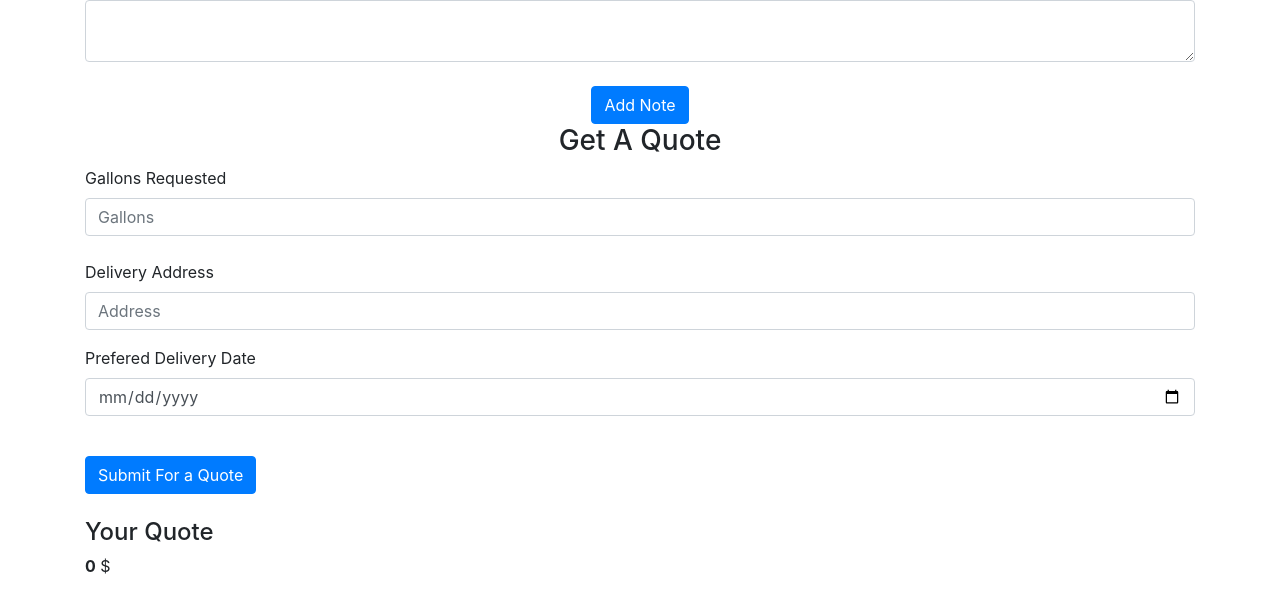
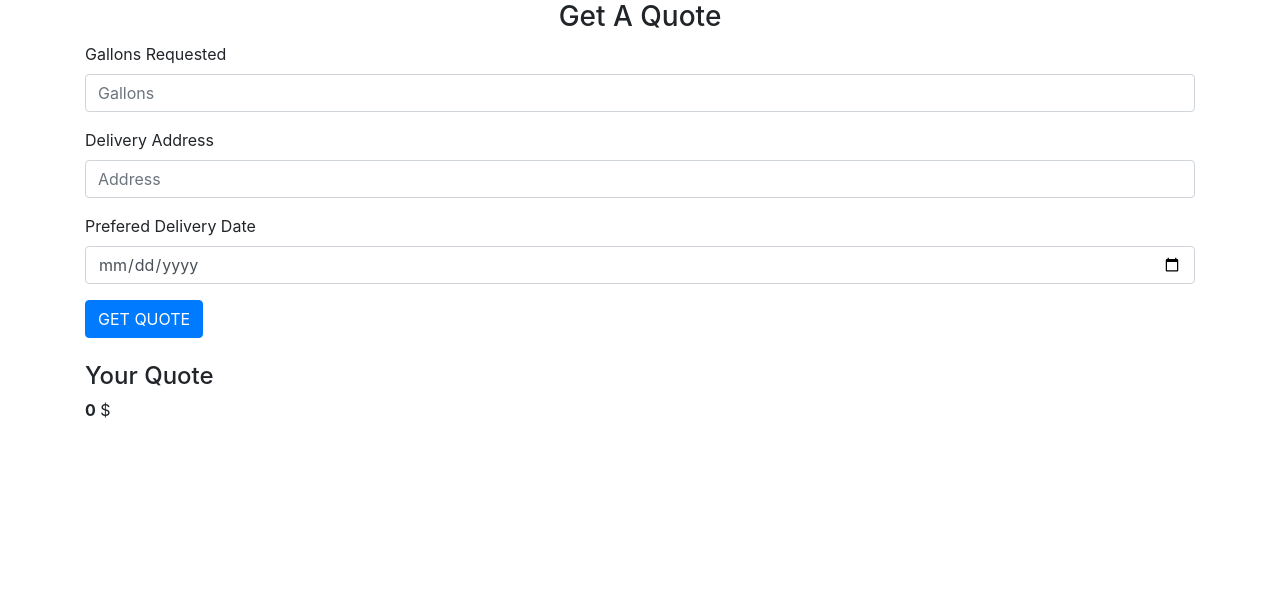
Before and after one commit to louWaldo/TempGroupProject, a Flask app: page /price_module in a window 1280 px wide. Shown: the part 56-669 px from the top of the page. Run offline with Flask 2, Linux system fonts and the light colour scheme; a user stored in the database is signed in; some libraries are stand-ins or nearby versions.

Commit message:
Created database for transactions and their relationship to users

```diff
--- a/website/templates/price_module.html
+++ b/website/templates/price_module.html
@@ -11,26 +11,15 @@
 {% block title %}Module{% endblock %}
 
 {% block content %}
-<form method="POST">
-    <textarea name="note" id="note" class="form-control"></textarea>
-    <br />
-    <div align="center">
-        <button type="submit" class="btn btn-primary">Add Note</button>
-    </div>
-</form>
-
-
-
-
 
 <h3 align="center">Get A Quote</h3>
-<div>
-    <label for="gallons">Gallons Requested</label>
-    <input type="number" class="form-control" id="gallonsR" placeholder="Gallons">
-    <br />
-</div>
 
-<form>
+<form method="POST">
+    <div class="form-group">
+        <label for="gallons">Gallons Requested</label>
+        <input type="text" class="form-control" id="gallons" name="gallons" placeholder="Gallons">
+    </div>
+
     <div class="form-group">
         <label for="address">Delivery Address</label>
         <input type="text" class="form-control" id="address" name="address" placeholder="Address" />
@@ -39,12 +28,13 @@
         <label for="date">Prefered Delivery Date</label>
         <input type="date" class="form-control" id="date" name="date" placeholder="Delivery Date" />
     </div>
+    <div>
+        <button type="submit" class="btn btn-primary" id="calculate">GET QUOTE</button>
+    </div>
     <br />
 </form>
 
-<button id="calculate" class="btn btn-primary">Submit For a Quote</button>
-<br />
-<br />
+
 
 <div>
     <h4>Your Quote</h4>
@@ -63,7 +53,7 @@
     function giveQuote()
     {
         /*assign values of ID*/
-        let amount = document.querySelector('#gallonsR').value;
+        let amount = document.querySelector('#gallons').value;
         //calculating the quote by multiplying gallons * 5 for now
         //fixing the total amount upto 2 digits of decimal
         let total = (amount * 5);
--- a/website/views.py
+++ b/website/views.py
@@ -1,6 +1,6 @@
 from flask import Blueprint, render_template, request, flash, jsonify, redirect, url_for
 from flask_login import login_required, current_user
-from .models import Note, User
+from .models import Note, User, Transaction
 from . import db
 import json
 
@@ -60,21 +60,48 @@ def profileMgmnt():
     return render_template("profile.html", user=current_user)
 
 
+# @views.route('/price_module', methods=['POST', 'GET'])
+# @login_required
+# def price_module():
+#     if request.method == 'POST':
+#         note = request.form.get('note')#Gets the note from the HTML
+
+#         if len(note) < 1:
+#             flash('Note is too short!', category='error')
+#         else:
+#             new_note = Note(data=note, user_id=current_user.id)  #providing the schema for the note
+#             db.session.add(new_note) #adding the note to the database
+#             db.session.commit()
+#             flash('Note added!', category='success')
+
+#     return render_template("price_module.html", user=current_user)
+
+
 @views.route('/price_module', methods=['POST', 'GET'])
 @login_required
 def price_module():
     if request.method == 'POST':
-        note = request.form.get('note')#Gets the note from the HTML
+        gallons_text = request.form.get('gallons')
+        gallons = int(gallons_text)
+        address = request.form.get('address')
+        delivery_date = request.form.get('date')
 
-        if len(note) < 1:
-            flash('Note is too short!', category='error')
-        else:
-            new_note = Note(data=note, user_id=current_user.id)  #providing the schema for the note
-            db.session.add(new_note) #adding the note to the database
-            db.session.commit()
-            flash('Note added!', category='success')
+        total = 5*gallons
+
+        newTransaction = Transaction(gallons=gallons,total=total, delivery_date=delivery_date, user_id=current_user.id)
+        db.session.add(newTransaction)
+        db.session.commit()
+        flash('Quote added!', category='success')
+
+        print(gallons)
+        print(address)
+        print(type(delivery_date))
+        print(delivery_date)
 
     return render_template("price_module.html", user=current_user)
+
+
+
 
 
 @views.route('/history', methods=['GET', 'POST'])
```
Also changed, not shown: website/models.py (+9 -0 lines), website/templates/history.html (+9 -7 lines), website/database.db.
